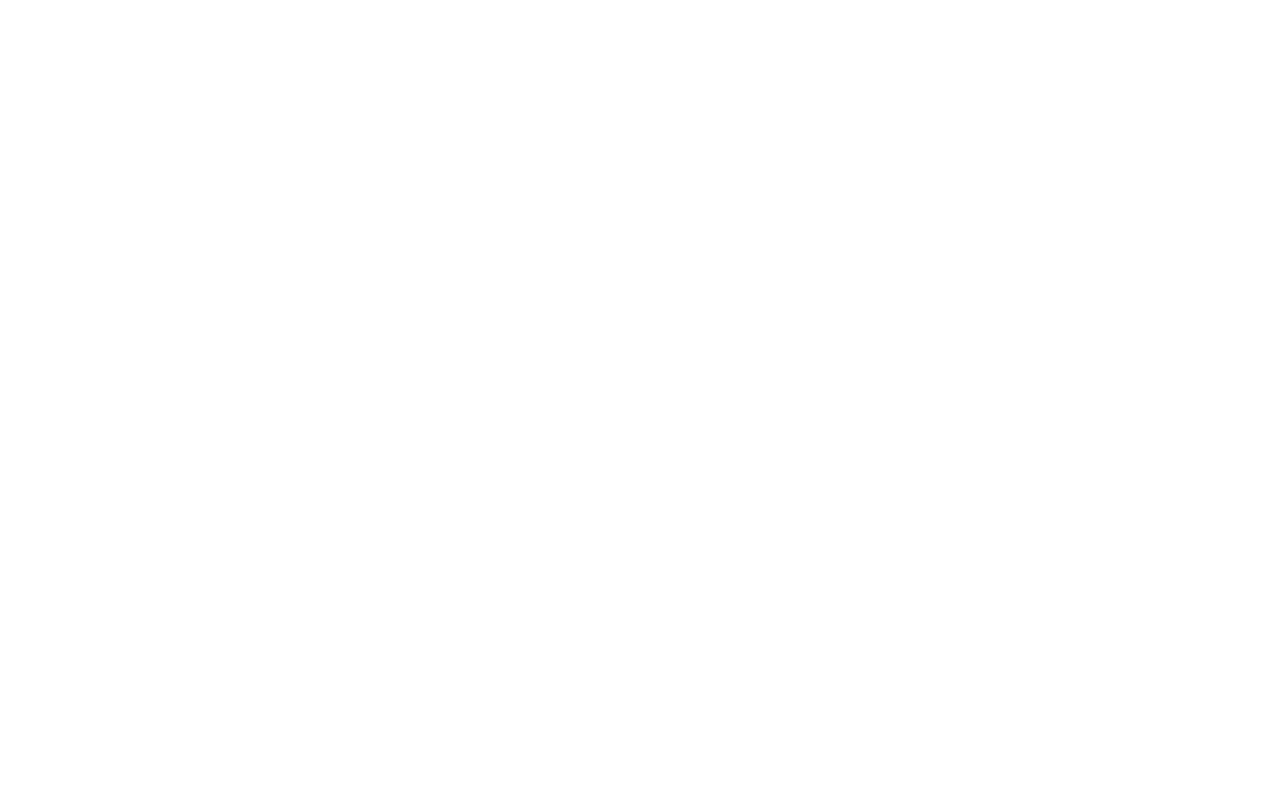
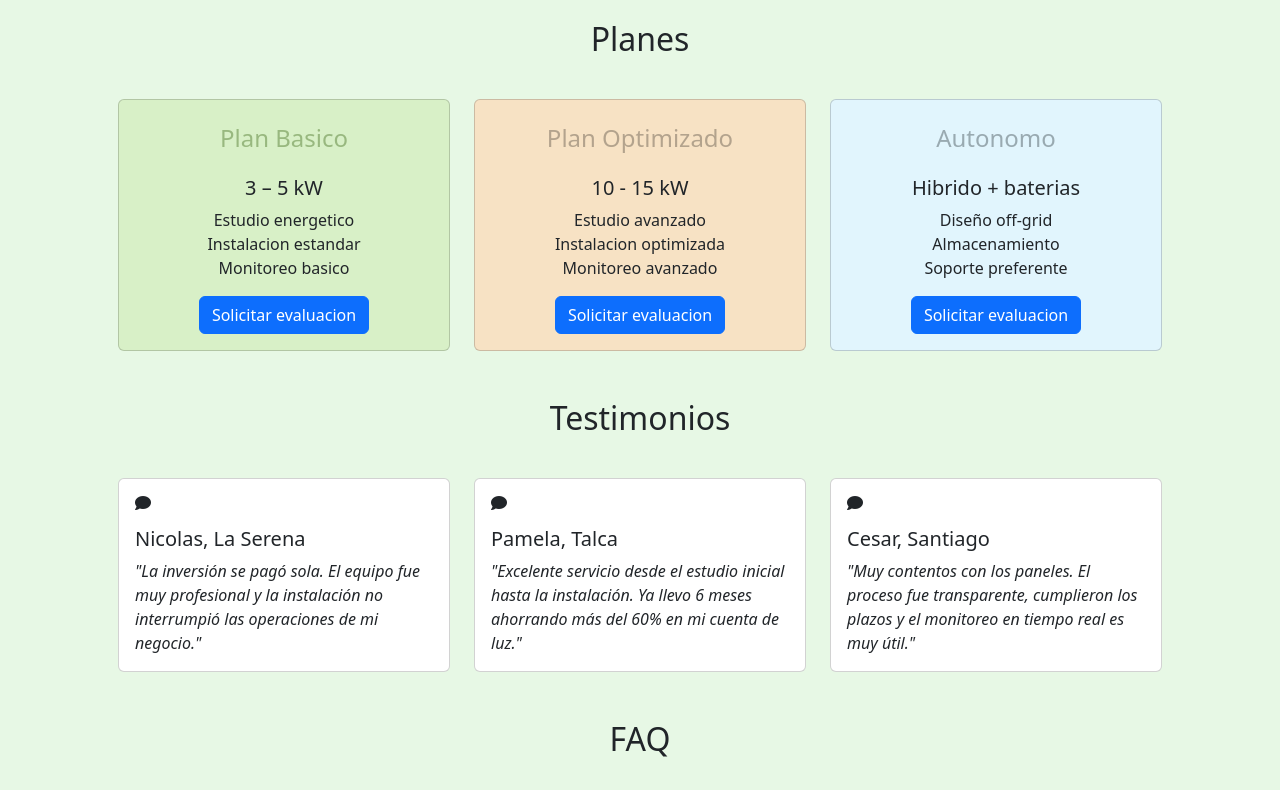
Before and after one commit to luish333/helio-andes, a React (Create React App) app: page / in a window 1280 px wide. Shown: the part 2360-3150 px from the top of the page. Before the commit the page ends 2356 px from the top, so only its background shows below. Built offline with nearby package versions, Linux system fonts and the light colour scheme.

Commit message:
se crean tres componentes Planes, Testimonios y FAQ

```diff
--- a/src/App.js
+++ b/src/App.js
@@ -5,6 +5,9 @@ import Introduccion from './components/Hero';
 import SeccionServicio from './components/Servicios';
 import SeccionSoluciones from './components/Soluciones';
 import CalculadoraIntegral from './components/CalculadoraIntegral';
+import SeccionPlanes from './components/Planes';
+import SeccionTestimonios from './components/Testimonios';
+import SeccionPreguntas from './components/FAQ';
 
 function App() {
   return (
@@ -14,6 +17,9 @@ function App() {
       <SeccionServicio />
       <SeccionSoluciones />
       <CalculadoraIntegral />
+      <SeccionPlanes />
+      <SeccionTestimonios />
+      <SeccionPreguntas />
     </div>
   );
 }
--- /dev/null
+++ b/src/components/FAQ.js
@@ -0,0 +1,42 @@
+import { Container, Row } from 'react-bootstrap';
+import Accordion from 'react-bootstrap/Accordion';
+
+function SeccionPreguntas() {
+    return (
+
+        <div className="" style={{ background: 'rgba(199, 238, 195, 0.43)' }}>
+            <Container className='py-4'>
+
+                <Row className="text-center mb-4" >
+                    <h2>FAQ</h2>
+                </Row>
+
+                <Accordion defaultActiveKey="0">
+                    <Accordion.Item eventKey="0">
+                        <Accordion.Header>¿Cuánto puedo ahorrar en mi cuenta de luz?</Accordion.Header>
+                        <Accordion.Body>
+                            El ahorro depende de tu consumo actual y el tamaño del sistema instalado, pero en promedio los clientes ahorran entre 50% y 80% en su cuenta de electricidad. Con la Ley de Generación Distribuida en Chile, el excedente de energía se inyecta a la red y se descuenta de tu consumo nocturno.
+                        </Accordion.Body>
+                    </Accordion.Item>
+                    <Accordion.Item eventKey="1">
+                        <Accordion.Header>¿Cuánto tiempo toma la instalación?</Accordion.Header>
+                        <Accordion.Body>
+                            La instalación física típicamente toma entre 1 a 3 días dependiendo del tamaño del sistema. Sin embargo, el proceso completo desde el estudio inicial hasta la puesta en marcha puede tomar entre 4 a 8 semanas, incluyendo los trámites de permisos y conexión con la distribuidora eléctrica.
+                        </Accordion.Body>
+                    </Accordion.Item>
+                    <Accordion.Item eventKey="2">
+                        <Accordion.Header> ¿Qué mantenimiento requieren los paneles solares?</Accordion.Header>
+                        <Accordion.Body>
+                            Los paneles solares requieren muy poco mantenimiento. Se recomienda una limpieza superficial 1 o 2 veces al año para remover polvo y suciedad, y una revisión técnica anual del sistema. La mayoría de los paneles tienen garantía de 25 años y los inversores entre 5 a 10 años.
+                        </Accordion.Body>
+                    </Accordion.Item>
+                </Accordion>
+
+            </Container>
+
+        </div>
+
+    )
+}
+
+export default SeccionPreguntas;
--- /dev/null
+++ b/src/components/Planes.js
@@ -0,0 +1,69 @@
+import { Container, Row, Col } from "react-bootstrap";
+import Button from 'react-bootstrap/Button';
+import Card from 'react-bootstrap/Card';
+
+function SeccionPlanes() {
+    return (
+        <div className="" style={{ background: 'rgba(199, 238, 195, 0.43)' }}>
+            <Container className="py-4">
+
+                <Row className="text-center mb-4" >
+                    <h2>Planes</h2>
+                </Row>
+
+                <Row className="mx-4 text-center">
+                    <Col lg={4} className="d-flex justify-content-center mt-2">
+                        <Card style={{ width: '30rem', background: '#d8f0c7ff'}}>
+                            <h4 className="mt-4" style={{ color: '#98b87fff' }}>Plan Basico</h4>
+                            <Card.Body>
+                                <Card.Title>3 – 5 kW</Card.Title>
+                                <Card.Text>
+                                    Estudio energetico
+                                    <br />
+                                    Instalacion estandar
+                                    <br />
+                                    Monitoreo basico
+                                </Card.Text>
+                                <Button variant="primary">Solicitar evaluacion</Button>
+                            </Card.Body>
+                        </Card>
+                    </Col>
+                    <Col lg={4} className="d-flex justify-content-center mt-2">
+                        <Card style={{ width: '30rem', background: '#f7e2c4ff'}}>
+                            <h4 className="mt-4" style={{ color: '#b3a38dff' }}>Plan Optimizado</h4>
+                            <Card.Body>
+                                <Card.Title>10 - 15 kW</Card.Title>
+                                <Card.Text>
+                                    Estudio avanzado
+                                    <br />
+                                    Instalacion optimizada
+                                    <br />
+                                    Monitoreo avanzado
+                                </Card.Text>
+                                <Button variant="primary">Solicitar evaluacion</Button>
+                            </Card.Body>
+                        </Card>
+                    </Col>
+                    <Col lg={4} className="d-flex justify-content-center mt-2">
+                        <Card style={{ width: '30rem', background: '#e1f5fdff'}}>
+                            <h4 className="mt-4" style={{ color: '#99aab1ff' }}>Autonomo</h4>
+                            <Card.Body>
+                                <Card.Title>Hibrido + baterias</Card.Title>
+                                <Card.Text>
+                                    Diseño off-grid
+                                    <br />
+                                    Almacenamiento
+                                    <br />
+                                    Soporte preferente
+                                </Card.Text>
+                                <Button variant="primary">Solicitar evaluacion</Button>
+                            </Card.Body>
+                        </Card>
+                    </Col>
+                </Row>
+            </Container>
+        </div>
+    )
+}
+
+export default SeccionPlanes;
--- /dev/null
+++ b/src/components/Testimonios.js
@@ -0,0 +1,54 @@
+import { Container, Row, Col } from "react-bootstrap";
+import Button from 'react-bootstrap/Button';
+import Card from 'react-bootstrap/Card';
+
+function SeccionTestimonios() {
+    return (
+        <div className="" style={{ background: 'rgba(199, 238, 195, 0.43)' }}>
+            <Container className="py-4">
+
+                <Row className="text-center mb-4" >
+                    <h2>Testimonios</h2>
+                </Row>
+
+                <Row className="mx-4">
+                    <Col lg={4} className="d-flex justify-content-center mt-2">
+                        <Card style={{ width: '30rem' }}>
+                            <i className="fa-solid fa-comment mt-3 ms-3"></i>
+                            <Card.Body>
+                                <Card.Title>Nicolas, La Serena</Card.Title>
+                                <Card.Text>
+                                    <i>"La inversión se pagó sola. El equipo fue muy profesional y la instalación no interrumpió las operaciones de mi negocio."</i>
+                                </Card.Text>
+                            </Card.Body>
+                        </Card>
+                    </Col>
+                    <Col lg={4} className="d-flex justify-content-center mt-2">
+                        <Card style={{ width: '30rem' }}>
+                            <i className="fa-solid fa-comment mt-3 ms-3"></i>
+                            <Card.Body>
+                                <Card.Title>Pamela, Talca </Card.Title>
+                                <Card.Text>
+                                    <i>"Excelente servicio desde el estudio inicial hasta la instalación. Ya llevo 6 meses ahorrando más del 60% en mi cuenta de luz."</i>
+                                </Card.Text>
+                            </Card.Body>
+                        </Card>
+                    </Col>
+                    <Col lg={4} className="d-flex justify-content-center mt-2">
+                        <Card style={{ width: '30rem' }}>
+                            <i className="fa-solid fa-comment mt-3 ms-3"></i>
+                            <Card.Body>
+                                <Card.Title>Cesar, Santiago</Card.Title>
+                                <Card.Text>
+                                    <i>"Muy contentos con los paneles. El proceso fue transparente, cumplieron los plazos y el monitoreo en tiempo real es muy útil."</i>
+                                </Card.Text>
+                            </Card.Body>
+                        </Card>
+                    </Col>
+                </Row>
+            </Container>
+        </div>
+    )
+}
+
+export default SeccionTestimonios;
```
